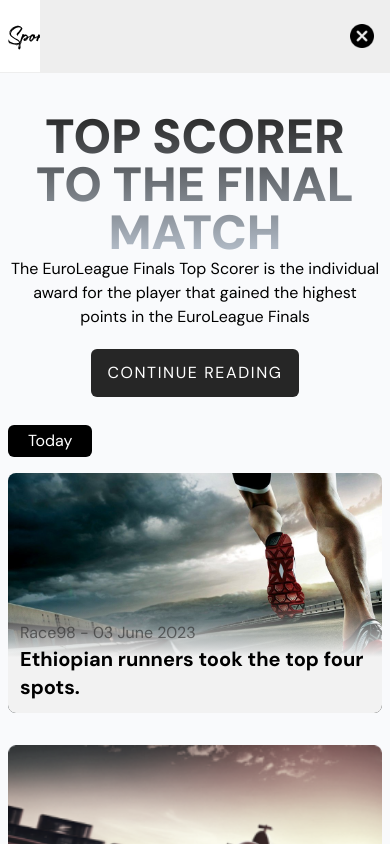
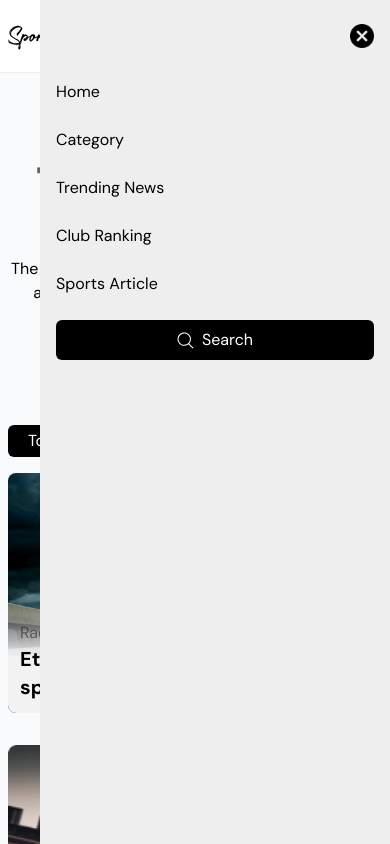
Before and after one commit to iabdwahab/sport-news, a React (Vite) app: page / in a window 390 px wide. Both pictures are taken after a click on the button 370 px from the left and 36 px from the top of the page. Shown: the top 844 px of the page. Built offline with nearby package versions, Linux system fonts and the light colour scheme.

Commit message:
Fix Navbar Hiding on Mobile.

```diff
--- a/src/components/header/Navbar.tsx
+++ b/src/components/header/Navbar.tsx
@@ -34,7 +34,7 @@ function DesktopNavbar() {
 
 function MobileNavbar({ navMobileVisible, setNavMobileVisible }: propsType) {
   return (
-    <div className={`md:hidden ${navMobileVisible ? 'block' : 'hidden'} absolute top-0 right-0 text-black bg-[#eee] w-[calc(100%-40px)] h-full min-h-fit px-4 pb-4`}>
+    <div className={`md:hidden ${navMobileVisible ? 'block' : 'hidden'} absolute z-50 top-0 right-0 text-black bg-[#eee] w-[calc(100%-40px)] h-full min-h-fit px-4 pb-4`}>
       <div className="h-[72px] flex items-center justify-end">
         <button onClick={() => setNavMobileVisible(false)}>
           <img src={closeIcon} alt="Click to Hide Navigation" className="w-6" />
```
